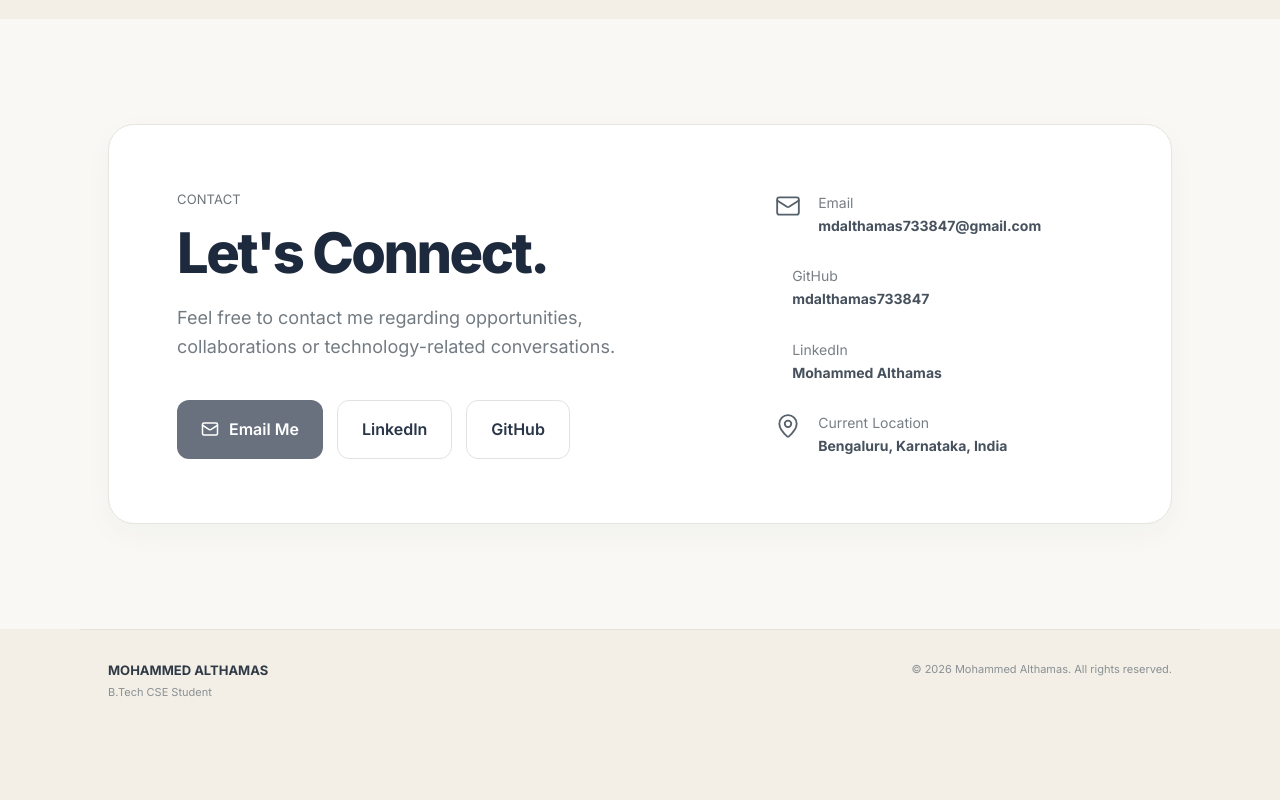
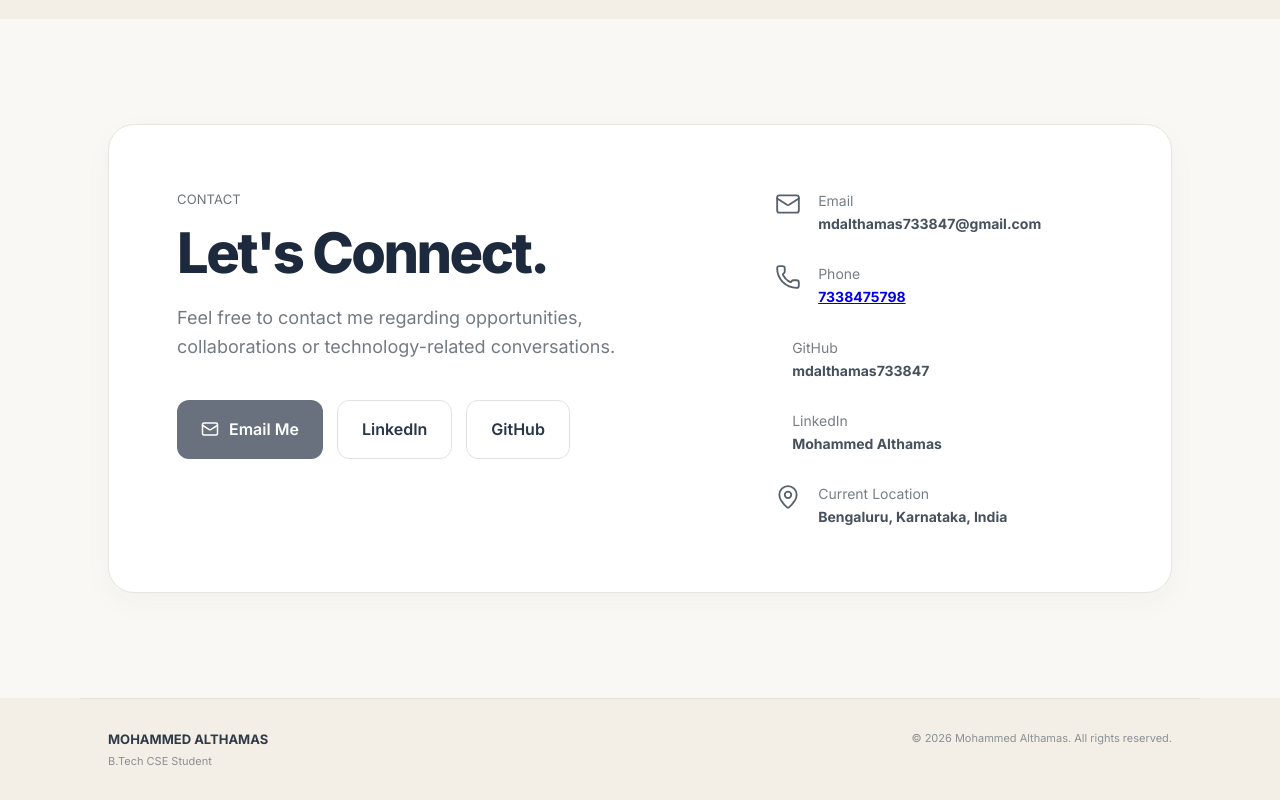
Before and after one commit to mdalthamas733847/althamas-portfolio, a plain HTML site: page index.html in a window 1280 px wide. Shown: the part 6324-7124 px from the top of the page. Before the commit the page ends 7055 px from the top, so only its background shows below. Drawn offline with nearby package versions, Linux system fonts and the light colour scheme.

Commit message:
Update index.html

```diff
--- a/index.html
+++ b/index.html
@@ -144,6 +144,7 @@
     </div>
     <div class="contact-details">
       <div class="contact-detail"><i data-lucide="mail"></i><span><small>Email</small><b>mdalthamas733847@gmail.com</b></span></div>
+      <div class="contact-detail"><i data-lucide="phone"></i><span><small>Phone</small><b><a href="tel:+917338475798">7338475798</a></b></span></div>
       <div class="contact-detail"><i data-lucide="github"></i><span><small>GitHub</small><b>mdalthamas733847</b></span></div>
       <div class="contact-detail"><i data-lucide="linkedin"></i><span><small>LinkedIn</small><b>Mohammed Althamas</b></span></div>
       <div class="contact-detail"><i data-lucide="map-pin"></i><span><small>Current Location</small><b>Bengaluru, Karnataka, India</b></span></div>
```
